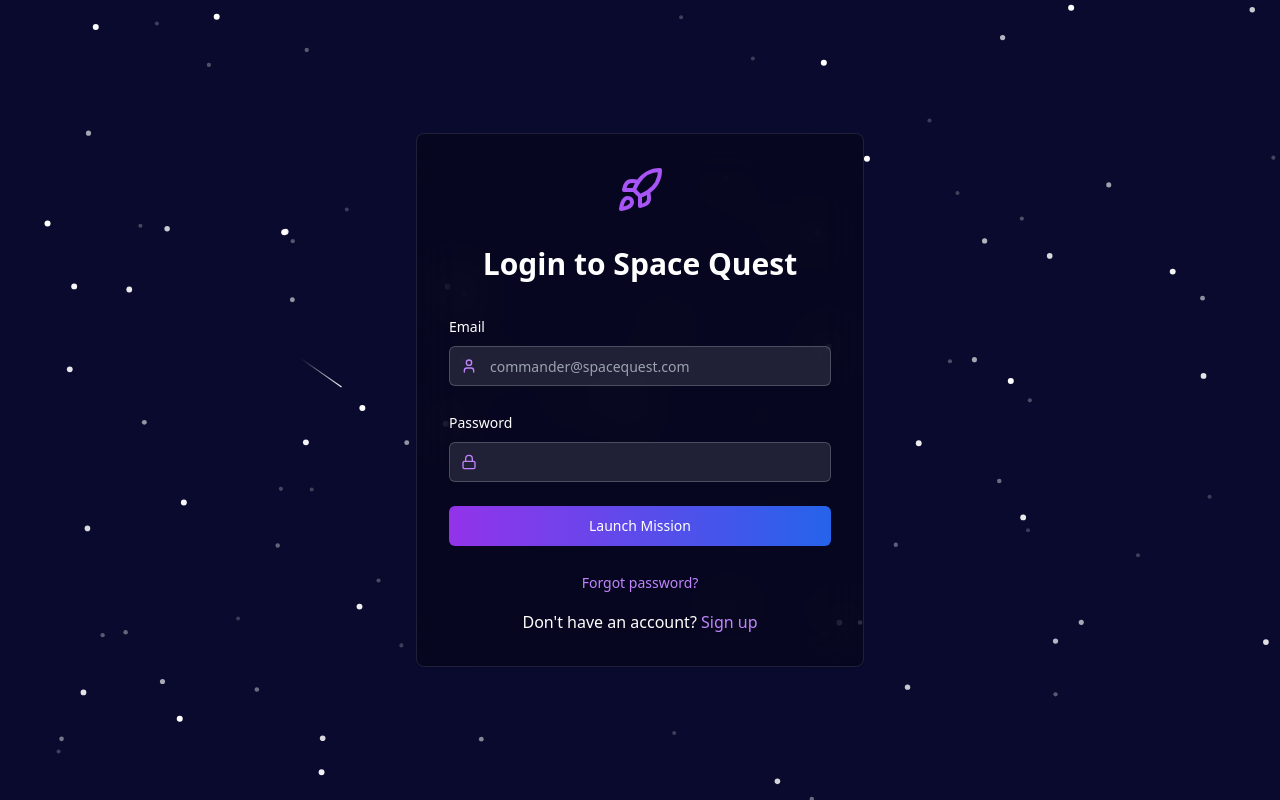
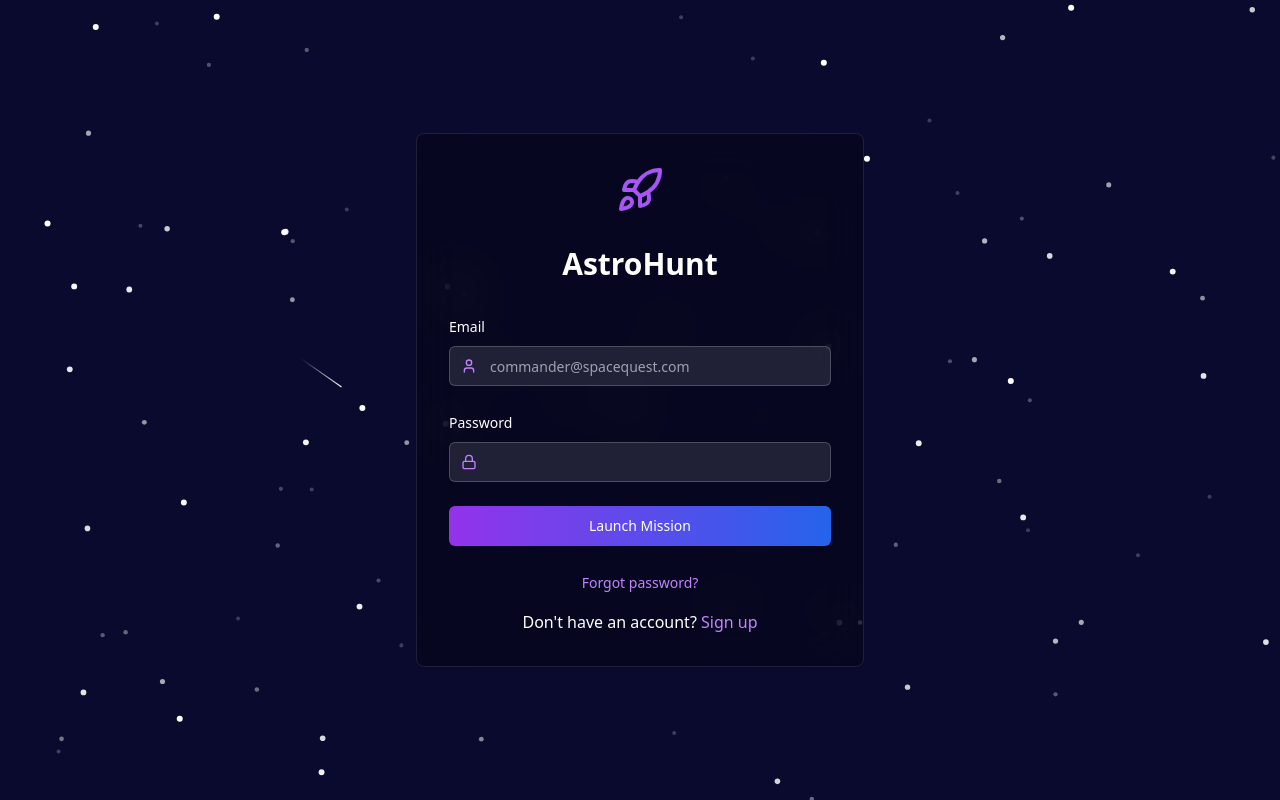
Before and after one commit to akshit3031/frontendAstrohunt2025, a React (Create React App) app: page /login in a window 1280 px wide. Built offline with nearby package versions, Linux system fonts and the light colour scheme; no server answers.

Commit message:
changed title

```diff
--- a/src/Pages/LoginPage.jsx
+++ b/src/Pages/LoginPage.jsx
@@ -55,7 +55,7 @@ export default function LoginPage() {
             <div className="flex justify-center mb-8">
               <Rocket className="w-12 h-12 text-purple-500" />
             </div>
-            <h1 className="text-3xl font-bold text-center mb-8 text-white">Login to Space Quest</h1>
+            <h1 className="text-3xl font-bold text-center mb-8 text-white">AstroHunt</h1>
             <form onSubmit={handleLogin} className="space-y-6">
               <div className="space-y-2">
                 <Label htmlFor="email" className="text-white">
```
